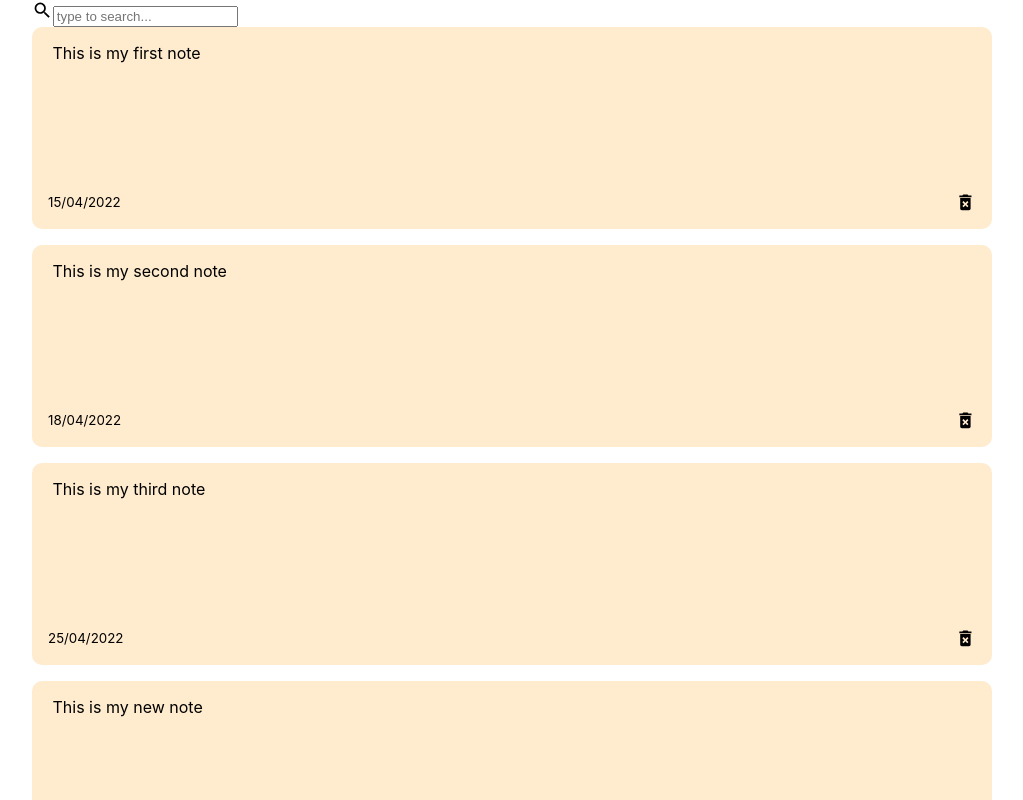
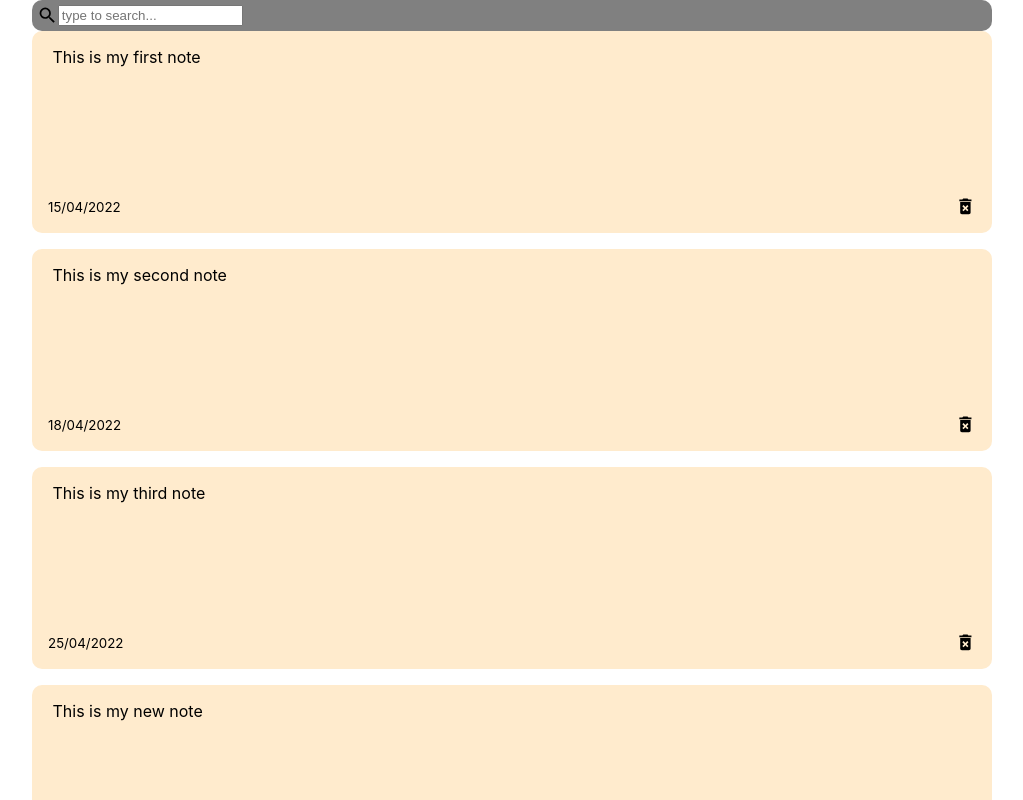
Before and after one commit to Dankiprop/notes-app, a React (Create React App) app: page / in a window 1280 px wide. Shown: the top 800 px of the page, without its empty margins (128-1151 px from the left). Built offline with nearby package versions, Linux system fonts and the light colour scheme.

Commit message:
Note App

```diff
--- a/src/App.js
+++ b/src/App.js
@@ -50,7 +50,7 @@ const deleteNote = (id) => {
 }
 
   return <div className="container">
-    <Search/>
+    <Search />
     <NotesList notes={notes}
     handleAddNote={AddNote}
     handleDeleteNote={deleteNote}/>
--- a/src/index.css
+++ b/src/index.css
@@ -75,3 +75,12 @@ justify-content: space-between;
 .delete-icon {
 cursor: pointer;
 }
+
+.search {
+  display: flex;
+  align-items: center;
+  background-color: gray;
+  border-radius: 10px;
+  padding: 5px;
+
+}
```
